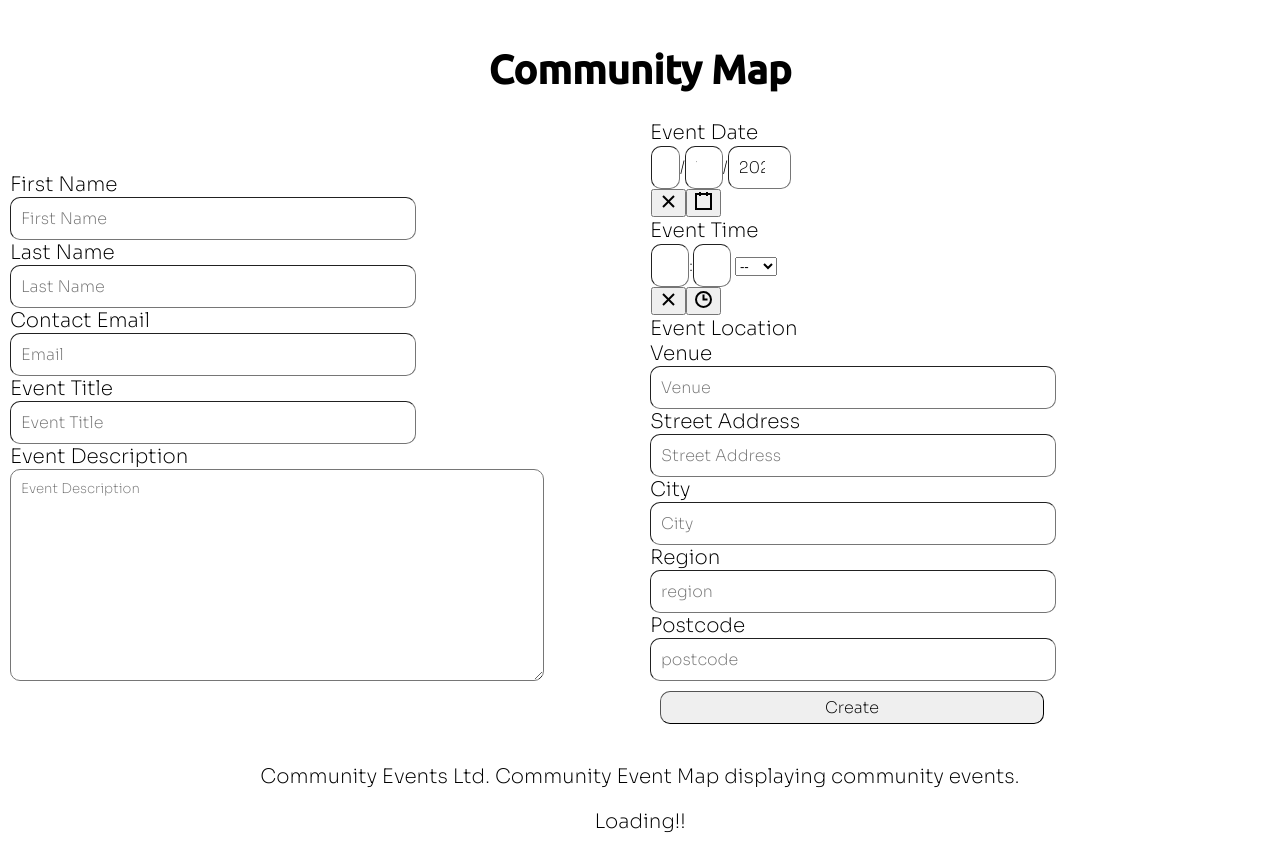
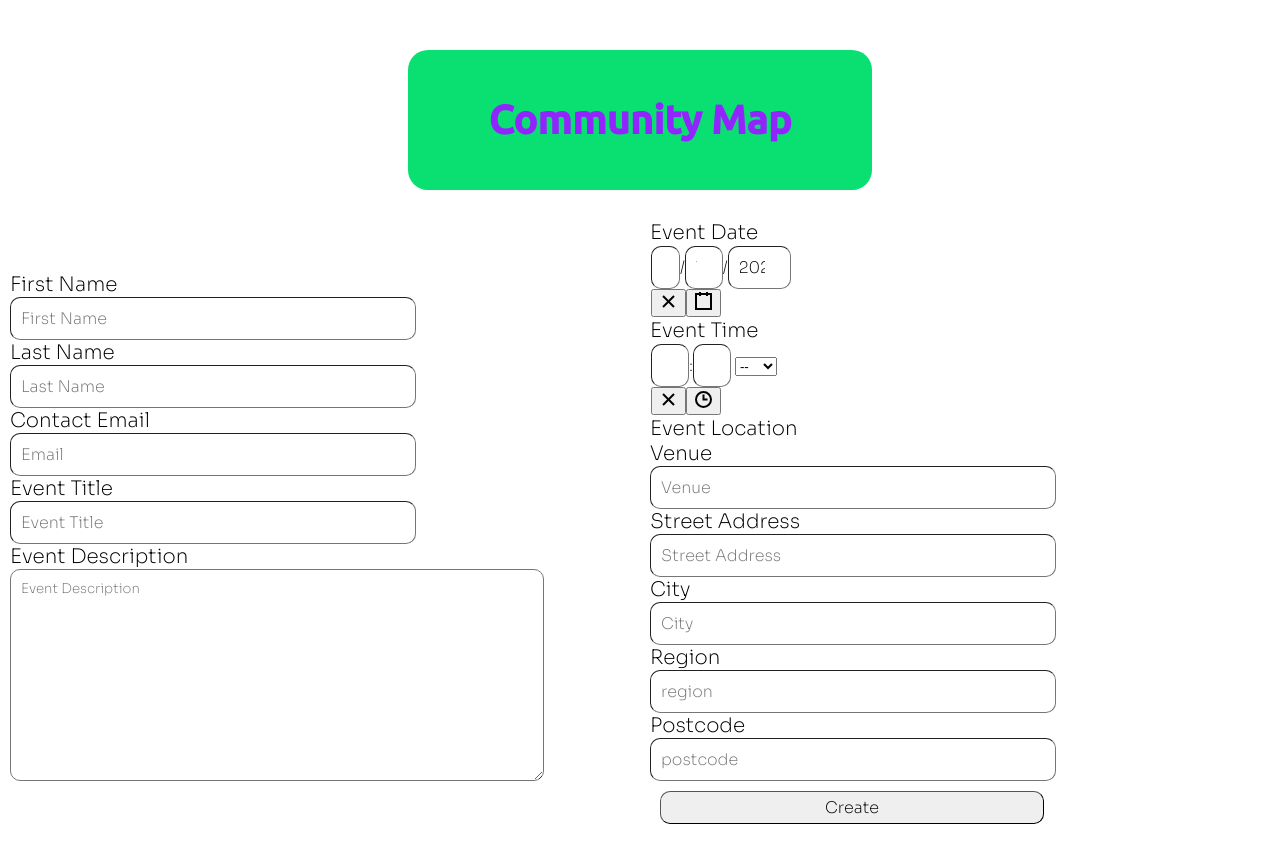
Before and after one commit to bolti95/communityEvents-front, a React (Create React App) app: page /newevent in a window 1280 px wide. Built offline with nearby package versions, Linux system fonts and the light colour scheme; no server answers.

Commit message:
commiting to change branch

```diff
--- a/package.json
+++ b/package.json
@@ -9,7 +9,6 @@
     "@testing-library/user-event": "^13.5.0",
     "axios": "^0.24.0",
     "react": "^17.0.2",
-<<<<<<< HEAD
     "react-date-picker": "^8.3.6",
     "react-datetime": "^3.1.1",
     "react-datetime-picker": "^3.4.3",
@@ -18,10 +17,6 @@
     "react-router-dom": "^6.2.1",
     "react-scripts": "5.0.0",
     "react-time-picker": "^4.4.4",
-=======
-    "react-dom": "^17.0.2",
-    "react-scripts": "5.0.0",
->>>>>>> fca1c55c49dbe9c8085533628a20e215c7260237
     "styled-components": "^5.3.3",
     "web-vitals": "^2.1.3"
   },
--- a/src/App.js
+++ b/src/App.js
@@ -2,19 +2,23 @@ import './App.css';
 import Page from './components/Page';
 import { Routes, Route, BrowserRouter} from 'react-router-dom'
 import EventForm from './components/forms/EventForm';
+import { PageDefault } from './styles/Page';
 
 
 function App() {
   return (
     <div className="App">
-      <h1>Community Map</h1>
+      <PageDefault flexDirect={"column"} display={"flex"}>
+        <header>
+        <h1>Community Map</h1>
+        </header>
+      </PageDefault>
       <BrowserRouter>
       <Routes>
         <Route exact path= "/" element={<Page />} />
         <Route exact path= "/newevent" element={<EventForm />} />
       </Routes>
       </BrowserRouter>
-      <Page />
     </div>
   );
 }
```
